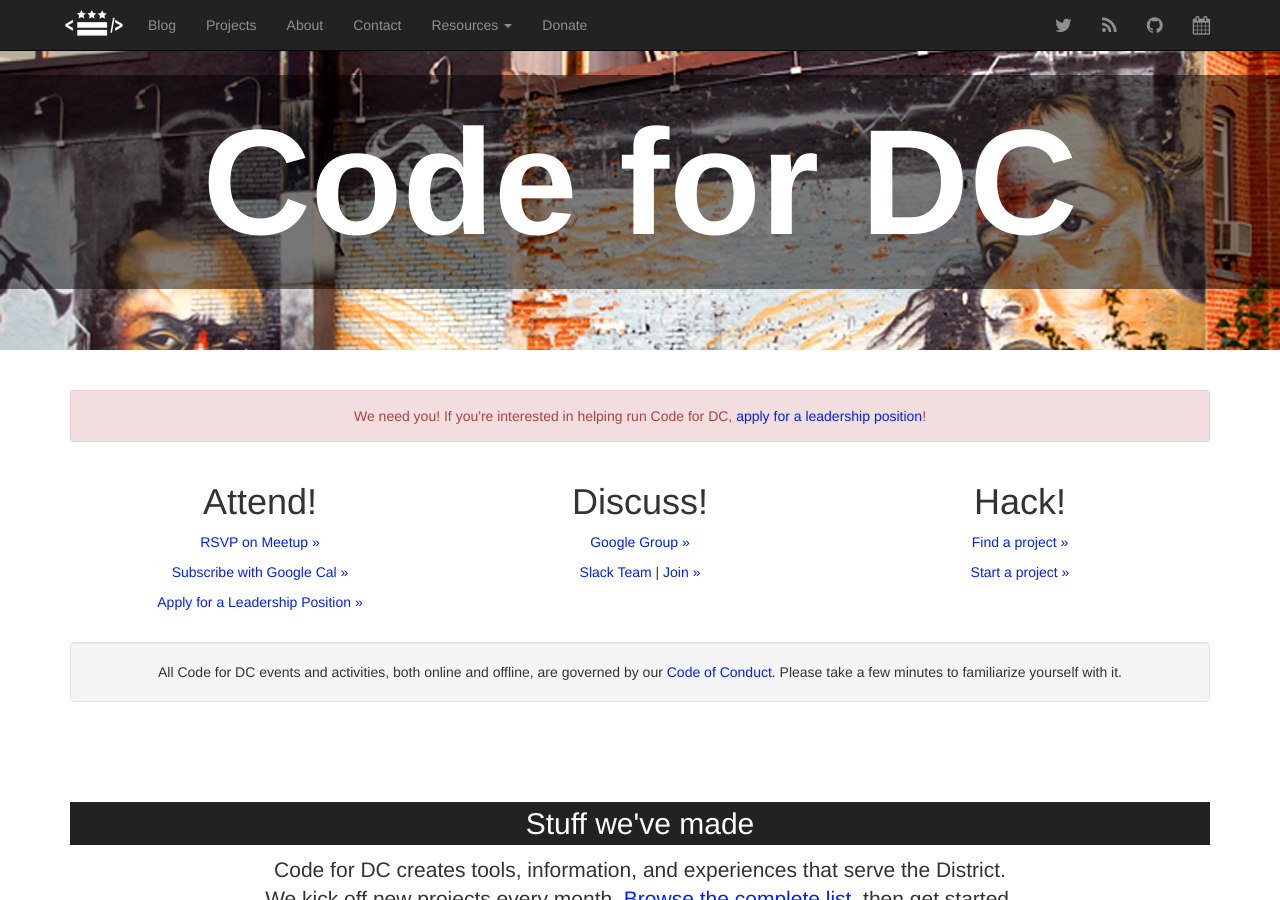
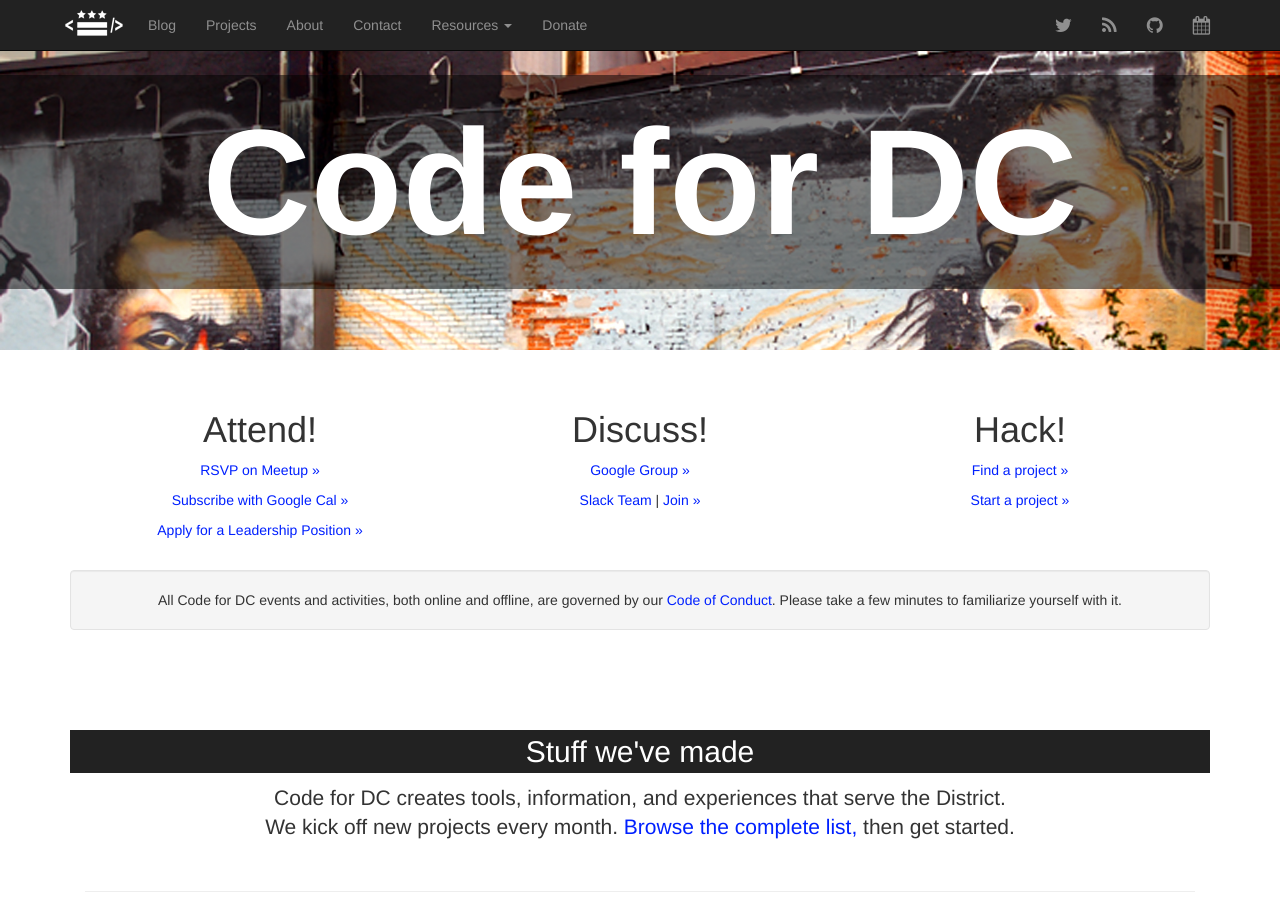
Before and after one commit to civictechdc/codefordc.github.com, a Jekyll site: the page built from index.html, in a window 1280 px wide and 900 px high. Built offline with Jekyll 4.4.1, drawn with Linux system fonts in a browser that asks for light colours; Markdown is read by kramdown in place of the engine named in the settings; a file with an impossible date is left out.

Commit message:
stepping back for a second

```diff
--- a/index.html
+++ b/index.html
@@ -34,7 +34,7 @@
     	<strong>Success!</strong> You should receive an invite to Slack shortly.
 	</div>
 		<div class="row">
-			<div class="alert alert-danger" role="alert">We need you! If you're interested in helping run Code for DC, <a href="/apply.html">apply for a leadership position</a>!</div>
+			<!-- <div class="alert alert-danger" role="alert">We need you! If you're interested in helping run Code for DC, <a href="/apply.html">apply for a leadership position</a>!</div> -->
 			<div class="col-lg-4">
 				<h1>Attend!</h1>
 				<p><a href="http://www.meetup.com/code-for-dc" target="_blank">RSVP on Meetup &raquo;</a></p>
--- a/projects/index.html
+++ b/projects/index.html
@@ -21,7 +21,7 @@
 				<strong>Success!</strong> Check back in soon and the project should be on this list.
 			</div>
 			<div class="col-lg-10 col-lg-offset-1 starter-template">
-			<div class="alert alert-danger" role="alert">We need you! If you're interested in helping run Code for DC, <a href="/apply.html">apply for a leadership position</a>!</div>
+			<!-- <div class="alert alert-danger" role="alert">We need you! If you're interested in helping run Code for DC, <a href="/apply.html">apply for a leadership position</a>!</div> -->
 				<h1>Our Projects</h1>
 				<p class="lead">Code for DC helps people collaborate on projects to help the community. Whether you're a coder or an activist, a public servant or a designer, browse below and you're bound to find one that needs you!</p>
 				<p>To find issues that are keyboard-ready, check out our <a href="/projects/helpwanted.html">Help Wanted</a> page.</p>
```
